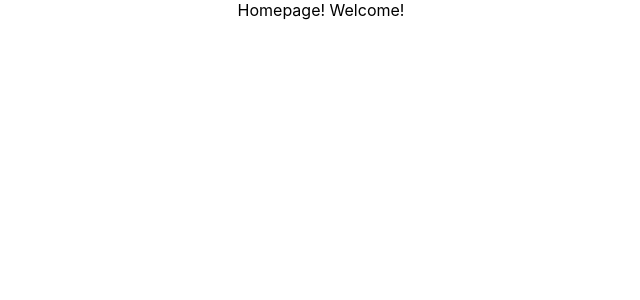
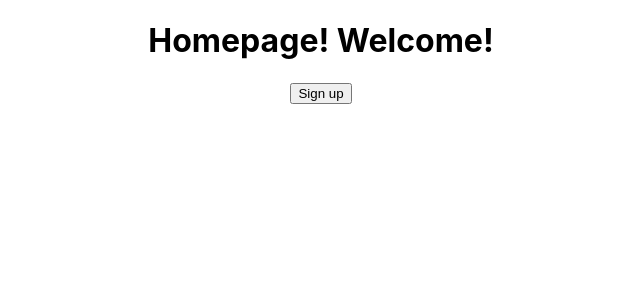
Before and after one commit to devvramesh/ladder, a React (Create React App) app in the folder frontend/: page / in a window 1280 px wide. Shown: the top 300 px of the page, without its empty margins (319-959 px from the left). Built offline with nearby package versions, Linux system fonts and the light colour scheme.

Commit message:
backend basic setup

```diff
--- a/frontend/src/App.js
+++ b/frontend/src/App.js
@@ -6,6 +6,7 @@
 
 import Home from './components/homepage';
 import Signup from './components/signup';
+
 
 const Main = () => {
   return (
--- a/frontend/src/components/homepage.jsx
+++ b/frontend/src/components/homepage.jsx
@@ -1,7 +1,15 @@
 import React from "react";
+
+import { Link } from "react-router-dom";
 
 export default class Home extends React.Component {
   render() {
-    return (<div>Homepage! Welcome!</div>)
+    return (<div><h1>Homepage! Welcome!</h1>
+      <Link to="/signup">
+        <button variant="outlined">
+          Sign up
+        </button>
+      </Link>
+    </div>)
   }
 }
```
